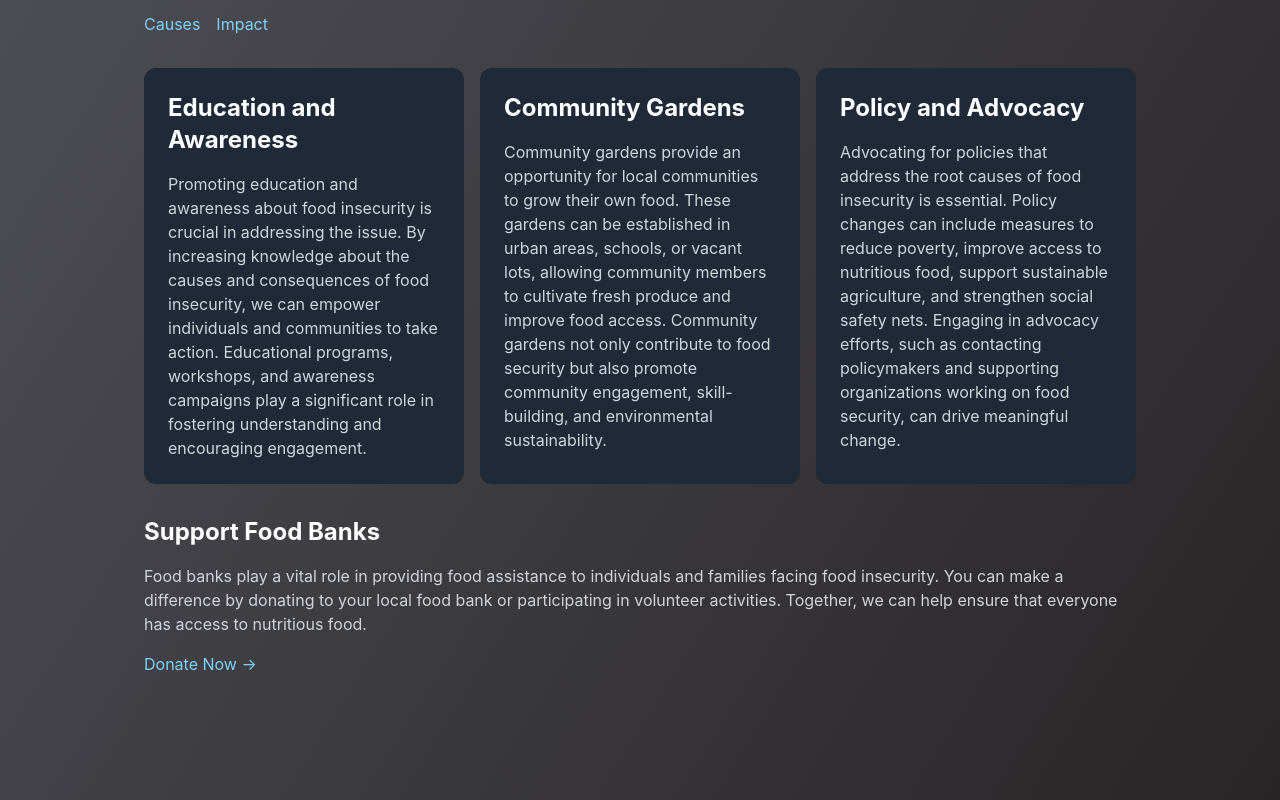
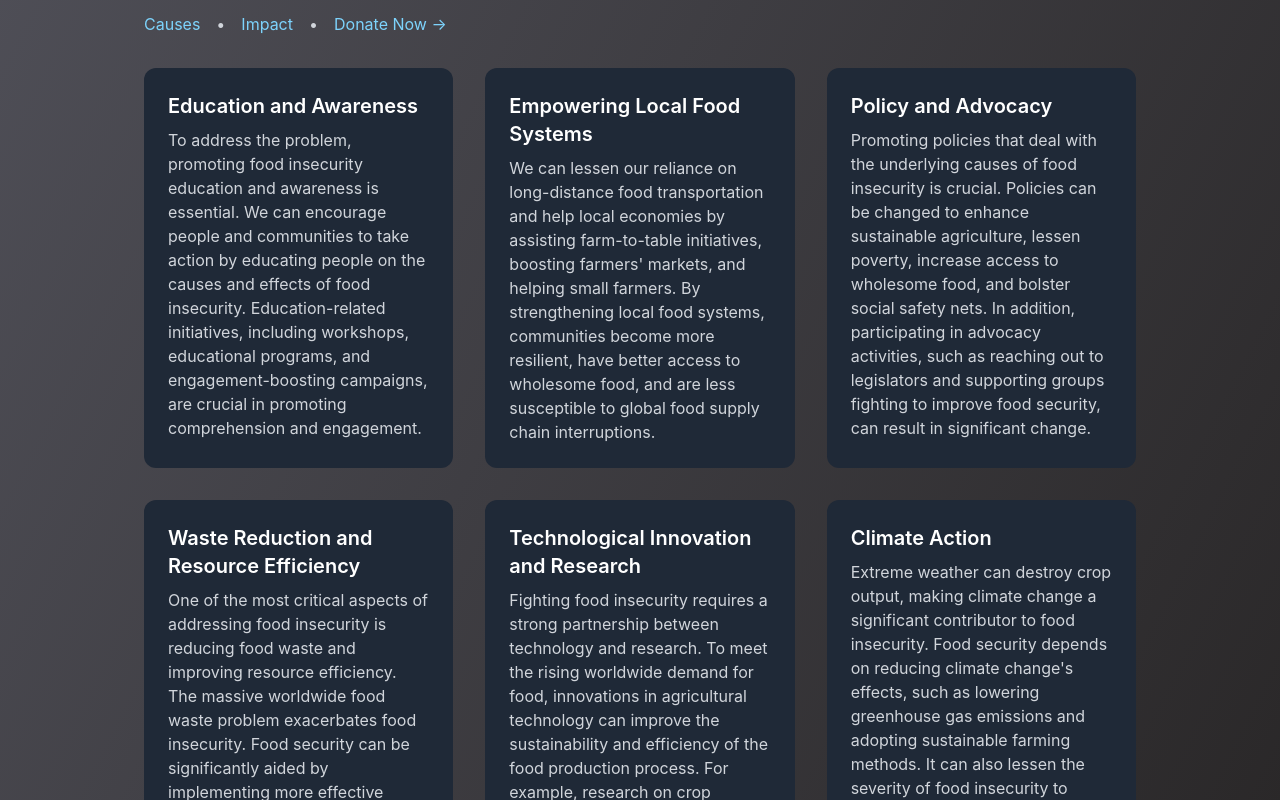
Before and after one commit to awp-git/njswe-prj, a Next.js app: page /solutions in a window 1280 px wide. Shown: the part 380-1180 px from the top of the page. Built offline with nearby package versions, Linux system fonts and the light colour scheme.

Commit message:
updated text + card grid for solutions

```diff
--- a/pages/_app.tsx
+++ b/pages/_app.tsx
@@ -1,5 +1,5 @@
 import { useRouter } from "next/router";
-import Head from "next/head"; /**for future reference https://github.com/vercel/next.js/issues/13958 */
+import Head from "next/head"; /**for future reference https://github.com/vercel/next.js/issues/13958 hopefully this doesnt happen*/
 
 import "@/styles/globals.css";
 import type { AppProps } from "next/app";
--- a/pages/components/footer.tsx
+++ b/pages/components/footer.tsx
@@ -32,7 +32,7 @@ export default function Footer() {
     {
       question: "What organizations are working to combat food insecurity?",
       answer:
-        "Organizations working to combat food insecurity include the World Food Programme, Feeding America, and Action Against Hunger.",
+        "Organizations combating food insecurity include the World Food Programme, Feeding America, and Action Against Hunger.",
     },
   ];
 
--- a/pages/impact.tsx
+++ b/pages/impact.tsx
@@ -16,7 +16,7 @@ export default function Impact() {
     {
       title: "Improved Nutrition",
       content:
-        "Access to sufficient and nutritious food improves overall health and well-being, contributing to better physical and cognitive development. Adequate nutrition supports a strong immune system, reduces the risk of chronic diseases, and enhances cognitive functions such as learning and memory.",
+        "Access to sufficient and nutritious food improves overall health and well-being, contributing to better physical and cognitive development. In addition, adequate nutrition supports a robust immune system, reduces the risk of chronic diseases, and enhances cognitive functions such as learning and memory.",
       links: [
         {
           label: "World Health Organization",
@@ -31,7 +31,7 @@ export default function Impact() {
     {
       title: "Healthier Communities",
       content:
-        "Addressing food insecurity leads to healthier communities by reducing the risk of malnutrition-related diseases and improving the overall quality of life. When individuals and communities have access to nutritious food, they experience improved health outcomes, increased energy levels, and better overall well-being.",
+        "Addressing food insecurity leads to healthier communities by reducing the risk of malnutrition-related diseases and improving the overall quality of life. Individuals and communities with access to nutritious food experience improved health outcomes, increased energy levels, and better overall well-being.",
       links: [
         {
           label: "CDC - Healthy Communities",
@@ -46,7 +46,7 @@ export default function Impact() {
     {
       title: "Education and Productivity",
       content:
-        "Proper nutrition positively impacts educational outcomes and productivity, as individuals have the energy and focus to learn, work, and contribute to society. When children have access to nutritious meals, it improves their ability to concentrate in school, enhances cognitive development, and boosts academic performance. Similarly, adults who have access to healthy food are better able to focus on their work and contribute to the economy.",
+        "Proper nutrition positively impacts educational outcomes and productivity, as individuals have the energy and focus on learning, working, and contributing to society. For example, when children have access to nutritious meals, it improves their ability to concentrate in school, enhances cognitive development, and boosts academic performance. Similarly, adults with access to healthy food can better focus on their work and contribute to the economy.",
       links: [
         {
           label: "UNESCO - Education for Sustainable Development",
@@ -61,7 +61,7 @@ export default function Impact() {
     {
       title: "Economic Development",
       content:
-        "Food security plays a crucial role in economic development. When communities have access to nutritious food, it promotes economic growth and stability. Adequate nutrition helps individuals thrive, leading to increased productivity, reduced healthcare costs, and improved labor force participation. It also enables communities to invest in other areas of development, such as education and infrastructure.",
+        "Food security plays a crucial role in economic development. When communities have access to nutritious food, it promotes economic growth and stability. Adequate nutrition helps individuals thrive, increasing productivity, reducing healthcare costs, and improving labor force participation. It also enables communities to invest in other areas of development, such as education and infrastructure.",
       links: [
         {
           label: "FAO - Food Security and Economic Development",
@@ -76,7 +76,7 @@ export default function Impact() {
     {
       title: "Environmental Sustainability",
       content:
-        "Promoting food security is closely linked to environmental sustainability. Sustainable agricultural practices, such as organic farming, agroforestry, and water conservation, contribute to preserving natural resources and reducing the negative environmental impact of food production. By adopting sustainable food systems, we can protect biodiversity, conserve soil and water resources, and mitigate climate change.",
+        "Promoting food security is closely linked to environmental sustainability. Sustainable agricultural practices, such as organic farming, agroforestry, and water conservation, preserve natural resources and reduce food production's negative ecological impact. We can protect biodiversity, conserve soil and water resources, and mitigate climate change by adopting sustainable food systems.",
       links: [
         {
           label: "UN Environment - Sustainable Food Systems",
@@ -91,7 +91,7 @@ export default function Impact() {
     {
       title: "Social Equality",
       content:
-        "Addressing food insecurity is essential for achieving social equality. By ensuring that everyone has access to nutritious food, we can reduce disparities in health outcomes and create a more equitable society. Food security helps to alleviate poverty, reduce social inequalities, and promote social cohesion by providing equal opportunities for individuals and communities to thrive.",
+        "Addressing food insecurity is essential for achieving social equality. Ensuring everyone has access to nutritious food can reduce disparities in health outcomes and create a more equitable society. Food security helps to alleviate poverty, reduce social inequalities, and promote social cohesion by providing equal opportunities for individuals and communities to thrive.",
       links: [
         {
           label: "UNDP - Sustainable Development Goals",
@@ -120,12 +120,21 @@ export default function Impact() {
             >
               Causes
             </Link>
+            <span className="text-gray-300">•</span>
             <Link
               href="/solutions"
               passHref
               className="text-sky-300 hover:text-sky-100"
             >
               Solutions
+            </Link>
+            <span className="text-gray-300">•</span>
+            <Link
+              href="/donate"
+              passHref
+              className="text-sky-300 hover:text-sky-100"
+            >
+              Donate Now <span aria-hidden="true">→</span>
             </Link>
           </div>
 
--- a/pages/solutions.tsx
+++ b/pages/solutions.tsx
@@ -8,25 +8,39 @@ export default function Solutions() {
     {
       title: "Education and Awareness",
       content:
-        "Promoting education and awareness about food insecurity is crucial in addressing the issue. By increasing knowledge about the causes and consequences of food insecurity, we can empower individuals and communities to take action. Educational programs, workshops, and awareness campaigns play a significant role in fostering understanding and encouraging engagement.",
+        "To address the problem, promoting food insecurity education and awareness is essential. We can encourage people and communities to take action by educating people on the causes and effects of food insecurity. Education-related initiatives, including workshops, educational programs, and engagement-boosting campaigns, are crucial in promoting comprehension and engagement.",
     },
     {
-      title: "Community Gardens",
+      title: "Empowering Local Food Systems",
       content:
-        "Community gardens provide an opportunity for local communities to grow their own food. These gardens can be established in urban areas, schools, or vacant lots, allowing community members to cultivate fresh produce and improve food access. Community gardens not only contribute to food security but also promote community engagement, skill-building, and environmental sustainability.",
+        "We can lessen our reliance on long-distance food transportation and help local economies by assisting farm-to-table initiatives, boosting farmers' markets, and helping small farmers. By strengthening local food systems, communities become more resilient, have better access to wholesome food, and are less susceptible to global food supply chain interruptions.",
     },
     {
       title: "Policy and Advocacy",
       content:
-        "Advocating for policies that address the root causes of food insecurity is essential. Policy changes can include measures to reduce poverty, improve access to nutritious food, support sustainable agriculture, and strengthen social safety nets. Engaging in advocacy efforts, such as contacting policymakers and supporting organizations working on food security, can drive meaningful change.",
+        "Promoting policies that deal with the underlying causes of food insecurity is crucial. Policies can be changed to enhance sustainable agriculture, lessen poverty, increase access to wholesome food, and bolster social safety nets. In addition, participating in advocacy activities, such as reaching out to legislators and supporting groups fighting to improve food security, can result in significant change.",
+    },
+    {
+      title: "Waste Reduction and Resource Efficiency",
+      content:
+        "One of the most critical aspects of addressing food insecurity is reducing food waste and improving resource efficiency. The massive worldwide food waste problem exacerbates food insecurity. Food security can be significantly aided by implementing more effective mechanisms for producing and distributing food, educating people about food waste, and supporting waste-reduction techniques like composting.",
+    },
+    {
+      title: "Technological Innovation and Research",
+      content:
+        "Fighting food insecurity requires a strong partnership between technology and research. To meet the rising worldwide demand for food, innovations in agricultural technology can improve the sustainability and efficiency of the food production process. For example, research on crop genetics, soil health, and sustainable farming methods can all help boost food production and build environmental resilience.",
+    },
+    {
+      title: "Climate Action",
+      content:
+        "Extreme weather can destroy crop output, making climate change a significant contributor to food insecurity. Food security depends on reducing climate change's effects, such as lowering greenhouse gas emissions and adopting sustainable farming methods. It can also lessen the severity of food insecurity to support projects that aim to alleviate the environmental effects of food production.",
     },
   ];
-
   return (
-    <div className="min-h-screen bg-gradient-to-br from-zinc-600 to-stone-900 text-white p-5 md:p-10 font-sans">
+    <div className="min-h-screen flex flex-col bg-gradient-to-br from-zinc-600 to-stone-900 text-white p-5 md:p-10 font-sans">
       <Navbar />
 
-      <div className="pt-20 md:pt-40 pb-40 md:pb-96">
+      <div className="pt-20 md:pt-40 pb-40 md:pb-96 flex-grow">
         <div className="max-w-5xl mx-auto px-4">
           <h1 className="text-3xl md:text-5xl font-bold mb-8">Solutions</h1>
 
@@ -38,6 +52,7 @@ export default function Solutions() {
             >
               Causes
             </Link>
+            <span className="text-gray-300">•</span>
             <Link
               href="/impact"
               passHref
@@ -45,26 +60,40 @@ export default function Solutions() {
             >
               Impact
             </Link>
+            <span className="text-gray-300">•</span>
+            <Link
+              href="/donate"
+              passHref
+              className="text-sky-300 hover:text-sky-100"
+            >
+              Donate Now <span aria-hidden="true">→</span>
+            </Link>
           </div>
 
-          <div className="space-y-8">
-            <div className="flex flex-col space-y-4 md:flex-row md:space-y-0 md:space-x-4">
+          <div className="grid grid-cols-1 gap-8 md:grid-cols-2 lg:grid-cols-3">
             {solutions.map((solution, index) => (
-                <div key={index} className="flex-1 bg-gray-800 rounded-xl p-6">
-                  <h2 className="text-2xl font-bold mb-4">{solution.title}</h2>
-                  <p className="text-base text-gray-300">{solution.content}</p>
+              <div key={index} className="bg-gray-800 rounded-xl p-6">
+                <h2 className="text-lg md:text-xl font-semibold text-white">
+                  {solution.title}
+                </h2>
+                <p className="mt-2 text-sm md:text-base text-gray-300">
+                  {solution.content}
+                </p>
               </div>
             ))}
           </div>
 
-            <div>
-              <h2 className="text-2xl font-bold mb-4">Support Food Banks</h2>
+          <div className="mt-12">
+            <h2 className="text-2xl font-bold mb-4">
+              Addressing Food Insecurity
+            </h2>
             <p className="text-base text-gray-300 mb-4">
-                Food banks play a vital role in providing food assistance to
-                individuals and families facing food insecurity. You can make a
-                difference by donating to your local food bank or participating
-                in volunteer activities. Together, we can help ensure that
-                everyone has access to nutritious food.
+              Food insecurity is a significant challenge that affects
+              individuals and families in our communities. You can make a
+              difference by supporting charitable organizations combating food
+              insecurity or participating in volunteer activities. Together, we
+              can work towards ensuring that everyone has access to nutritious
+              food and alleviate the burden of food insecurity.
             </p>
             <Link
               href="/donate"
@@ -76,7 +105,6 @@ export default function Solutions() {
           </div>
         </div>
       </div>
-      </div>
 
       <Footer />
     </div>
```
Also changed, not shown: pages/causes.tsx (+11 -2 lines). Lines whose indentation alone changed are shown as unchanged.
